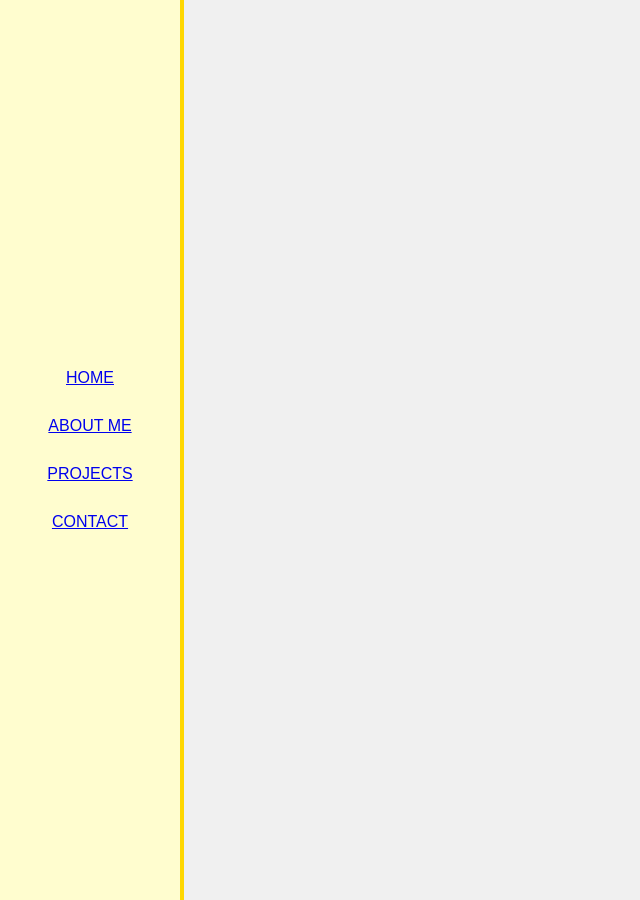
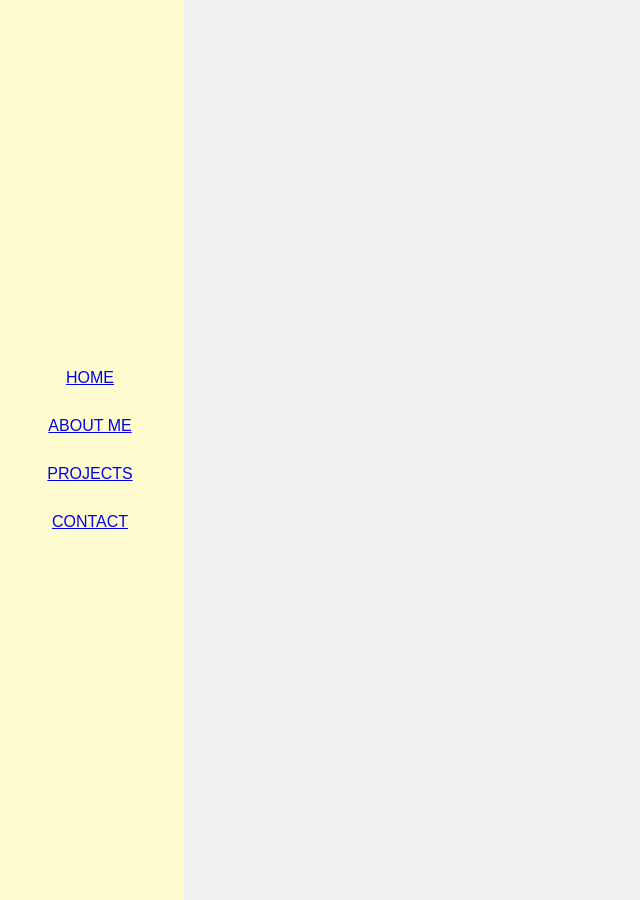
Before and after one commit to nben6405/nben6405.github.io, a Jekyll site: the page built from contact.md, in a window 1280 px wide. Shown: the whole page, without its empty margins (0-640 px from the left). Built offline with Jekyll 4.4.1, drawn with Linux system fonts in a browser that asks for light colours; some web fonts are replaced; our own code applies the rules of GitHub Pages for plain Markdown files.

Commit message:
Update style.css

```diff
--- a/assets/css/style.css
+++ b/assets/css/style.css
@@ -119,7 +119,7 @@ body {
 /* This adds the purple block ONLY on pages that ARE NOT home */
 body:not(.home) .sidebar {
   background-color: #fffdcf;
-  border-right: 4px solid #ffd700;
+  border-right: 4px solid #fffdcf;
 }
 
 /* Keeps content from hiding behind the bar on inner pages */
```
